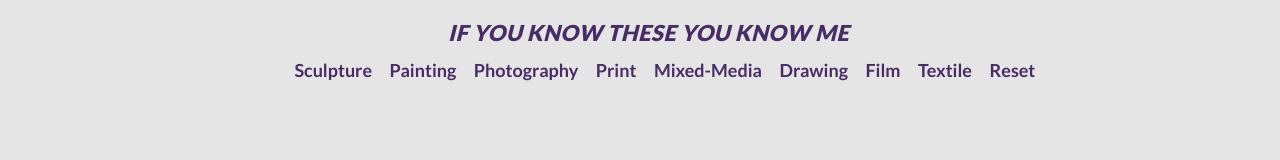
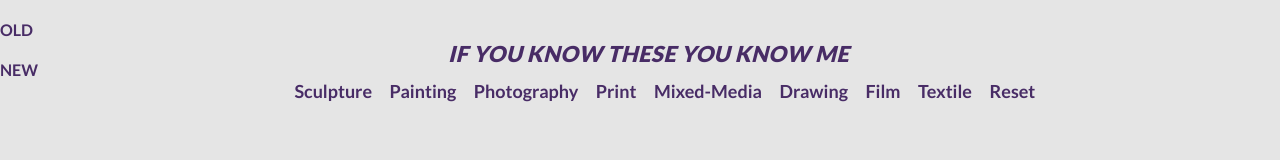
Before and after one commit to marikaklein/studio-project3, a plain HTML site: page index.html in a window 1280 px wide. Drawn offline with Linux system fonts and the light colour scheme; no server answers.

Commit message:
Update index.html

```diff
--- a/index.html
+++ b/index.html
@@ -4,6 +4,7 @@
 <head>
     <meta charset="utf-8">
     <meta name="viewport" content="width=device-width, initial-scale=1">
+    <link rel="icon" type="image/png" href="favicon.png"/>
 
     <title>Project 03: Elastic Collections</title>
 
@@ -18,15 +19,10 @@
     <!-- add link to your javascript. be sure it includes "defer" -->
     <script type="text/javascript" src="airtable.browser.js" defer></script>
     <script type="text/javascript" src="script.js" defer></script>
-
 </head>
-
 <body>
-
     <div class="container">
-
     	<div class="name"><h1><i>IF YOU KNOW THESE YOU KNOW ME</i></h1></div>
-
         <div class="filter">
             <span class="sculpture">Sculpture</span>
             <span class="painting">Painting</span>
@@ -38,9 +34,9 @@
             <span class="textile">Textile</span>
             <span class="js-reset">Reset</span>
         </div>
+        <div class="old"><h4>OLD</h4></div>
+        <div class="new"><h4>NEW</h4></div>
         <div class="grid"></div>
     </div>
-
 </body>
-
 </html>
```
